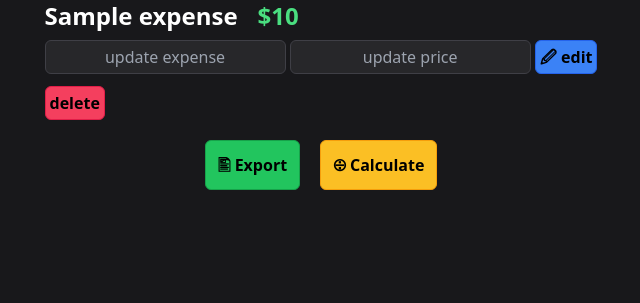
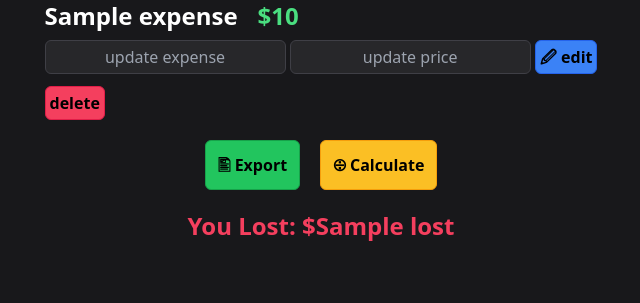
Before and after one commit to Omar-Arabi1/expense_web_app, a Django app: template expense/templates/expense/index.html in a window 1280 px wide. Shown: the part 126-429 px from the top of the page, without its empty margins (319-959 px from the left). Run offline with Django 5.2, Linux system fonts and the light colour scheme; the template is opened without the code that fills it: most values are stand-ins (such as "Sample title", 1, 10 or a date in 2020); some libraries are stand-ins or nearby versions.

Commit message:
added a lost endpoint to show how much money you lost and modified the views.py urls.py and the index.html to match the changes

```diff
--- a/expense/templates/expense/index.html
+++ b/expense/templates/expense/index.html
@@ -38,9 +38,12 @@
                 <p class="text-sm mb-5 mt-1 text-gray-400">your list is empty</p>
             {% endif %}
         </div>
-        <div class="flex justify-center flex-row space-x-5 ">
+        <div class="flex justify-center flex-row space-x-5">
             <button class="bg-green-500 border border-green-600 rounded-md p-3 text-center mb-5 font-semibold duration-200 transition-all hover:bg-green-400 hover:border-green-500" type="submit">🖺 Export</button>
-            <button class="bg-amber-400 border border-amber-500 rounded-md p-3 text-center mb-5 font-semibold duration-200 transition-all hover:bg-amber-300 hover:border-amber-400" type="submit">⨸ Calculate</button>
+            <button class="bg-amber-400 border border-amber-500 rounded-md p-3 text-center mb-5 font-semibold duration-200 transition-all hover:bg-amber-300 hover:border-amber-400" hx-get="{% url 'expense:calculate' %}" hx-swap="outerHTML" hx-target="body">⨸ Calculate</button>
         </div>
+        {% if lost %}
+            <p class="text-rose-500 text-center font-bold text-2xl">You Lost: ${{ lost }}</p>
+        {% endif %}
     </body>
 </html>
--- a/expense/urls.py
+++ b/expense/urls.py
@@ -7,5 +7,6 @@ urlpatterns = [
     path("", views.index, name="index"),
     path("add_expense", views.add_expense, name="add_expense"),
     path("remove_expense/<int:expense_id>", views.remove_expense, name="remove_expense"),
-    path("update_expense/<int:expense_id>", views.update_expense, name="update_expense")
+    path("update_expense/<int:expense_id>", views.update_expense, name="update_expense"),
+    path("calculate", views.calculate, name="calculate"),
 ]
```
Also changed, not shown: expense/views.py (+13 -2 lines), expense/migrations/0002_balance.py (added).
